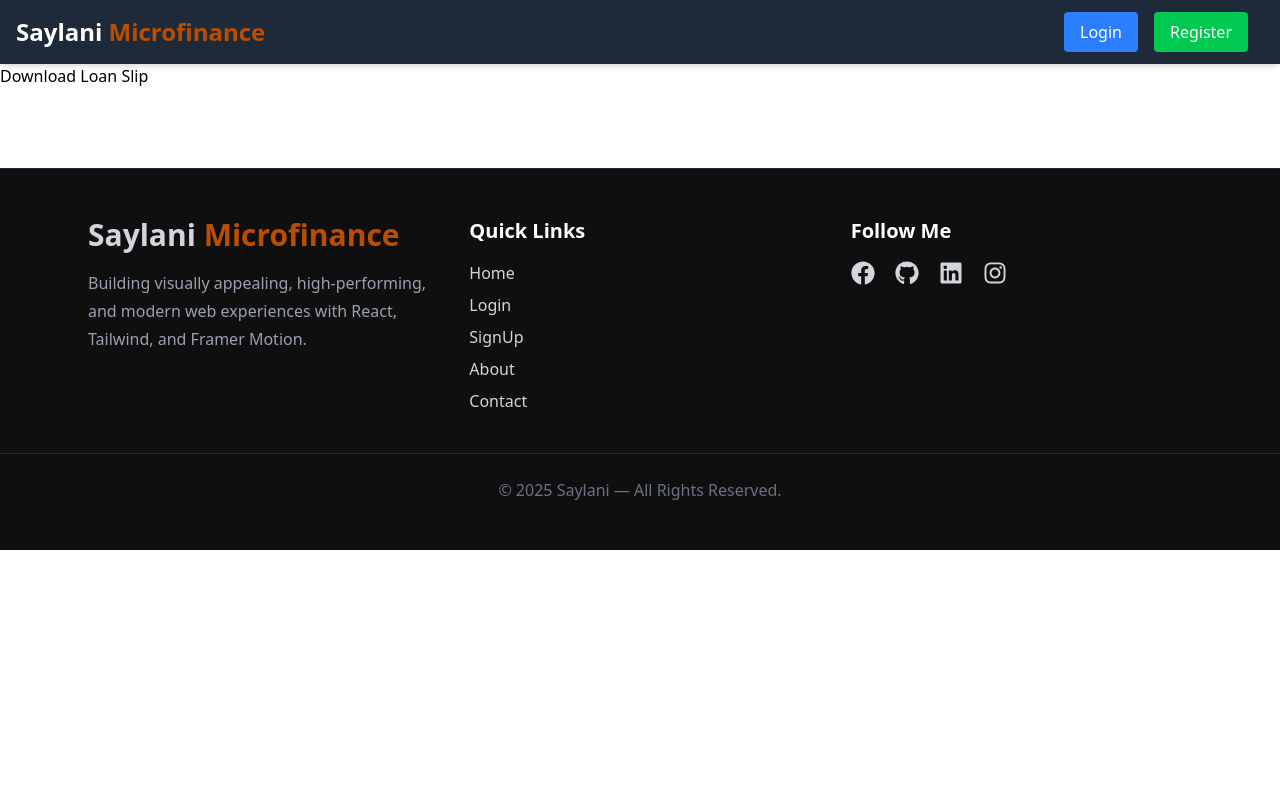
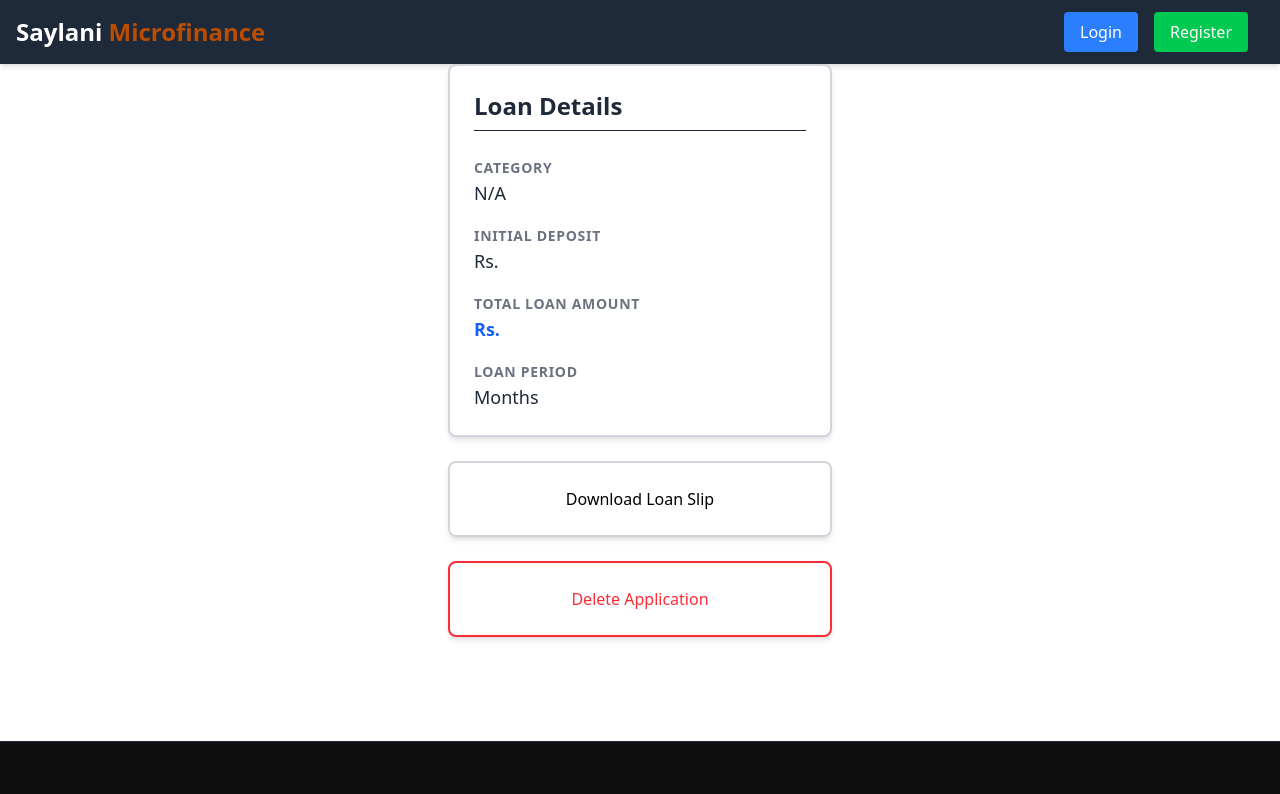
Before and after one commit to GhulamHaider79/microfinance_frontend, a React (Vite) app: page /download-slip in a window 1280 px wide. Shown: the top 794 px of the page. Built offline with nearby package versions, Linux system fonts and the light colour scheme; no server answers.

Commit message:
Add download slip and delete loan application function

```diff
--- a/src/components/Navbar.jsx
+++ b/src/components/Navbar.jsx
@@ -1,6 +1,6 @@
 // src/components/Navbar.jsx
 import { Link } from "react-router-dom";
-import {  useState, useContext } from "react";
+import { useState, useContext } from "react";
 import axios from "axios";
 import { AuthContext } from "../context/AuthContext";
 import { useNavigate } from "react-router-dom";
@@ -20,7 +20,6 @@ const Navbar = () => {
 
 
   const handleLogout = async () => {
-    setLoading(true);
     try {
       // Make a request to the logout endpoint
       const response = await axios.post(
@@ -28,8 +27,8 @@ const Navbar = () => {
         {},
         { withCredentials: true }
       );
-      setIsLoggedIn(false);
       navigate("/");
+      setOpen(prev => !prev);
     } catch (error) {
       console.error("Logout failed:", error.response?.data || error.message);
     }
@@ -46,19 +45,17 @@ const Navbar = () => {
         <div className="flex space-x-4">
           {!isLoggedIn ? <Link to="/login" className="px-4 py-2 bg-blue-500 rounded hover:bg-blue-600">
             Login
-          </Link> : <button onClick={handleLogout} className="px-4 py-2 bg-blue-500 rounded hover:bg-blue-600">
-            Logout
-          </button>}
-          <Link to="/signup" className="hidden md:block px-4 py-2 bg-green-500 rounded hover:bg-green-600">
+          </Link> : null}
+         {!isLoggedIn ?  <Link to="/signup" className="hidden md:block px-4 py-2 bg-green-500 rounded hover:bg-green-600">
             Register
-          </Link>
-           {isLoggedIn && <div
-           className="ml-4 w-8 h-8 bg-amber-700 rounded-full flex items-center justify-center cursor-pointer"
-           onClick={() => setOpen(prev => !prev)}>
+          </Link> : null}
+          {isLoggedIn && <div
+            className="ml-4 w-8 h-8 bg-amber-700 rounded-full flex items-center justify-center cursor-pointer"
+            onClick={() => setOpen(prev => !prev)}>
             <span className="flex  items-center justify-center">{user.trim().charAt(0).toUpperCase()}</span>
-           </div>}
+          </div>}
 
-          <div  className={`
+          <div className={`
           absolute top-[4.1rem] w-64 bg-gray-800 shadow-lg rounded
           transition-[right] duration-300 ease-in-out z-50
           ${open ? "right-0" : "-right-72"}
@@ -67,6 +64,9 @@ const Navbar = () => {
               <li>{isLoggedIn && <span className="ml-4 flex items-center gap-2"><FaUser /> {user}</span>}
               </li>
               <li><Link to="/settings" className=" px-4 py-2 hover:bg-gray-700 flex items-center gap-2"><IoMdSettings /> <span>Settings</span></Link></li>
+              <li><button onClick={handleLogout} className="px-4 py-2 cursor-pointer hover:bg-gray-700 w-full text-left">
+            Logout
+          </button></li>
             </ul>
           </div>
         </div>
--- a/src/context/LoanContext.jsx
+++ b/src/context/LoanContext.jsx
@@ -15,6 +15,7 @@ export const LoanProvider = ({ children }) => {
         "https://microfinance-56ai.onrender.com/api/loan/my-loans",
         { withCredentials: true }
       );
+   console.log(res);
 
       if (res.data.loans && res.data.loans.length > 0) {
         setLoan(res.data.loans[0]); // latest loan
--- a/src/pages/DownloadSlip.jsx
+++ b/src/pages/DownloadSlip.jsx
@@ -1,30 +1,128 @@
-import React from 'react'
+import axios from 'axios';
+import React, {useState} from 'react'
+import { useLoan } from "../context/LoanContext";
+import { useNavigate } from "react-router-dom";
+import Swal from "sweetalert2";
 
 function DownloadSlip() {
+  const { loan, } = useLoan();
+  const [loading, setLoading] = useState(false);
+  const [loadingState, setLoadingState] = useState(false);
+  const navigate = useNavigate();
+
   const downloadSlip = async () => {
+    try {
+      setLoadingState(true);
       const res = await axios.get(
-    `https://yourapi.com/api/loan/download-slip/${loanId}`,
+        `https://microfinance-56ai.onrender.com/api/loan/download-slip/${loan._id}`, // Ensure URL is correct
         {
-      responseType: "blob",
+          responseType: "blob", // REQUIRED for PDF
           withCredentials: true,
         }
       );
 
-  const blob = new Blob([res.data], { type: "application/pdf" });
-  const url = window.URL.createObjectURL(blob);
-
+      // Create a blob from the response data
+      const url = window.URL.createObjectURL(new Blob([res.data]));
       const link = document.createElement("a");
       link.href = url;
-  link.download = "loan-slip.pdf";
+
+      // Use the ID or a name for the file
+      link.setAttribute("download", `loan-slip-${loan._id}.pdf`);
+      document.body.appendChild(link);
       link.click();
+
+      // Cleanup
+      link.parentNode.removeChild(link);
+      window.URL.revokeObjectURL(url);
+      setLoadingState(false);
+    } catch (error) {
+      console.error(error);
+           setLoadingState(false);
+           Swal.fire(
+             "Error",
+             error.response?.data?.message || "Something went wrong",
+             "error"
+           );
+    }
+  };
+
+  const deleteApplication = async () => {
+    try {
+      setLoading(true);
+      const res = await axios.delete(
+        `https://microfinance-56ai.onrender.com/api/loan/delete-loan/${loan._id}`,
+        {
+          withCredentials: true,
+        }
+      );
+      setLoading(false);
+      console.log("Application deleted successfully", res.data);
+      navigate("/");
+    } catch (error) {
+     console.error(error);
+           setLoading(false);
+           Swal.fire(
+             "Error",
+             error.response?.data?.message || "Something went wrong",
+             "error"
+           );
+    }
   };
 
   return (
     <div>
-      <button onClick={downloadSlip}>
+      <div className='flex flex-col justify-center items-center '>
+        <div className='flex flex-col justify-center items-center'>
+          <div className='border-2 border-gray-300 p-6 rounded-lg shadow-md w-96 mb-6 bg-white'>
+            <h2 className='text-2xl font-bold mb-6 border-b pb-2 text-gray-800'>Loan Details</h2>
+
+            <div className='space-y-4'>
+              {/* Category */}
+              <div>
+                <label className='text-sm font-semibold text-gray-500 uppercase tracking-wider'>Category</label>
+                <h3 className='text-lg font-medium text-gray-800'>{loan?.category || 'N/A'}</h3>
+              </div>
+
+              {/* Initial Deposit */}
+              <div>
+                <label className='text-sm font-semibold text-gray-500 uppercase tracking-wider'>Initial Deposit</label>
+                <h3 className='text-lg font-medium text-gray-800'>Rs. {loan?.initialDeposit?.toLocaleString()}</h3>
+              </div>
+
+              {/* Loan Amount */}
+              <div>
+                <label className='text-sm font-semibold text-gray-500 uppercase tracking-wider'>Total Loan Amount</label>
+                <h3 className='text-lg font-bold text-blue-600'>Rs. {loan?.loanAmount?.toLocaleString()}</h3>
+              </div>
+
+              {/* Loan Period */}
+              <div>
+                <label className='text-sm font-semibold text-gray-500 uppercase tracking-wider'>Loan Period</label>
+                <h3 className='text-lg font-medium text-gray-800'>{loan?.loanPeriod} Months</h3>
+              </div>
+            </div>
+          </div>
+        </div>
+        {/* Download Loan Slip Button */}
+        {loadingState ? <div> <p className='flex justify-center border-2 border-gray-300 p-6 rounded-lg shadow-md w-96 mb-6' >
+            Downloading....
+          </p> </div> :<div>
+          <button className='border-2 border-gray-300 p-6 rounded-lg shadow-md w-96 mb-6' onClick={downloadSlip}>
             Download Loan Slip
           </button>
+        </div>}
 
+        {loading ? <div>  <p className='flex justify-center border-2 border-red-500 text-red-500 p-6 rounded-lg shadow-md w-96 mb-6' >
+            Deleting...
+          </p></div> :
+
+        <div>
+          <button className='border-2 border-red-500 text-red-500 p-6 rounded-lg shadow-md w-96 mb-6' onClick={deleteApplication}>
+            Delete Application
+          </button>
+        </div>
+}
+      </div>
     </div>
   )
 }
--- a/src/pages/GuarantorForm.jsx
+++ b/src/pages/GuarantorForm.jsx
@@ -1,9 +1,10 @@
-import React, { useState } from 'react';
+import React, { useEffect, useState } from 'react';
 import { Link } from "react-router-dom";
 import { useForm, Controller, set } from "react-hook-form";
 import { TextField, Button, Box, Autocomplete, } from '@mui/material';
 import axios from "axios";
 import { useNavigate } from "react-router-dom";
+import { useLoan } from "../context/LoanContext";
 import Swal from "sweetalert2";
 
 
@@ -14,7 +15,22 @@ const GuarantorForm = () => {
     },
   });
   const navigate = useNavigate();
+  const { loan, } = useLoan();
   const [loading, setLoading] = useState(false);
+
+
+
+   useEffect(() => {
+       if (!loan) return;
+
+       if (loan.stepCompleted === 1) {
+         navigate("/update-borrower-info");
+       } else if (loan.stepCompleted === 2) {
+         navigate("/guarantor");
+       }else if (loan.stepCompleted === 3) {
+         navigate("/download-slip");
+       }
+     }, [loan, navigate]);
 
   const countries = [
     "Pakistan",
```
Lines whose indentation alone changed are shown as unchanged.
